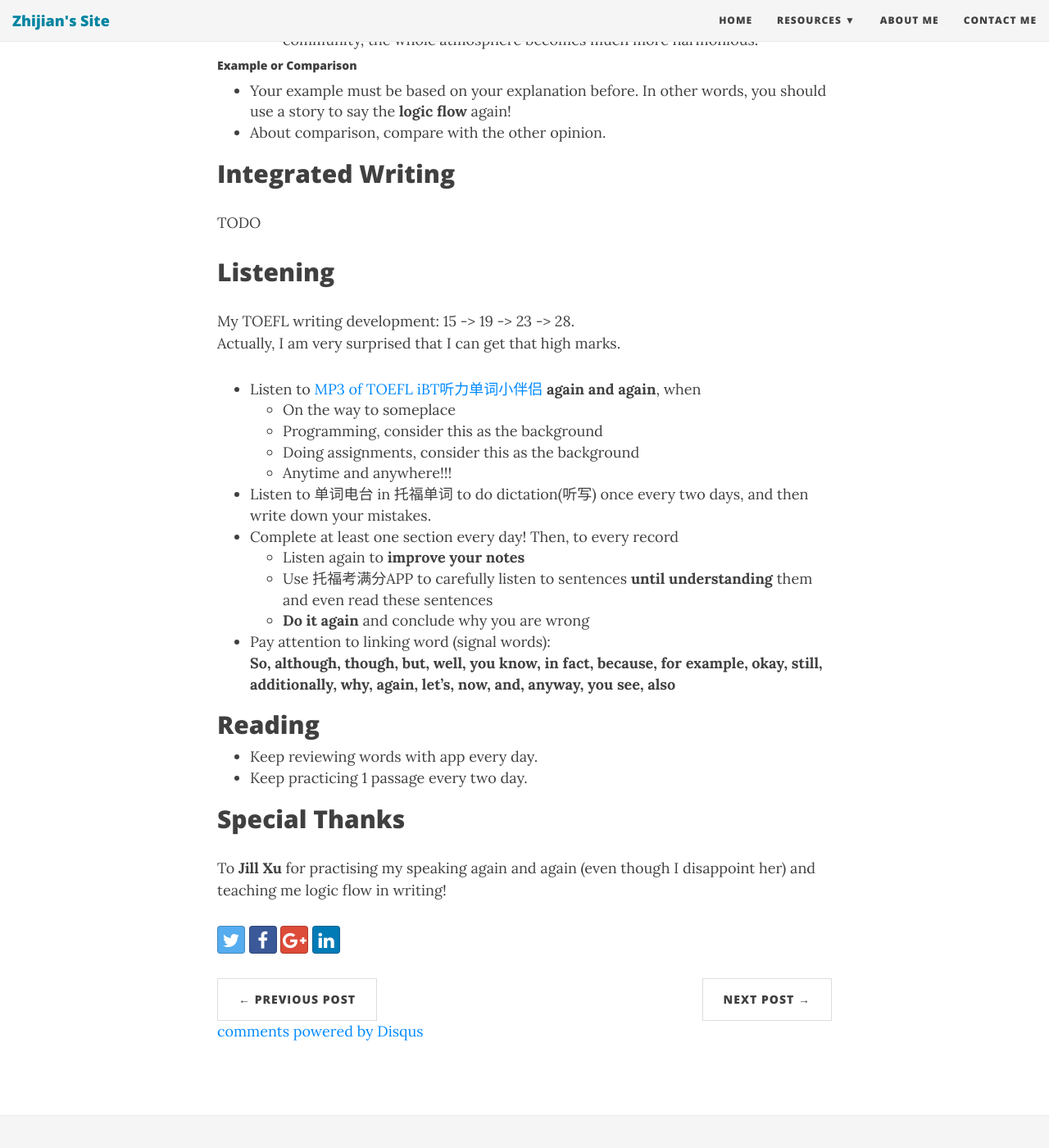
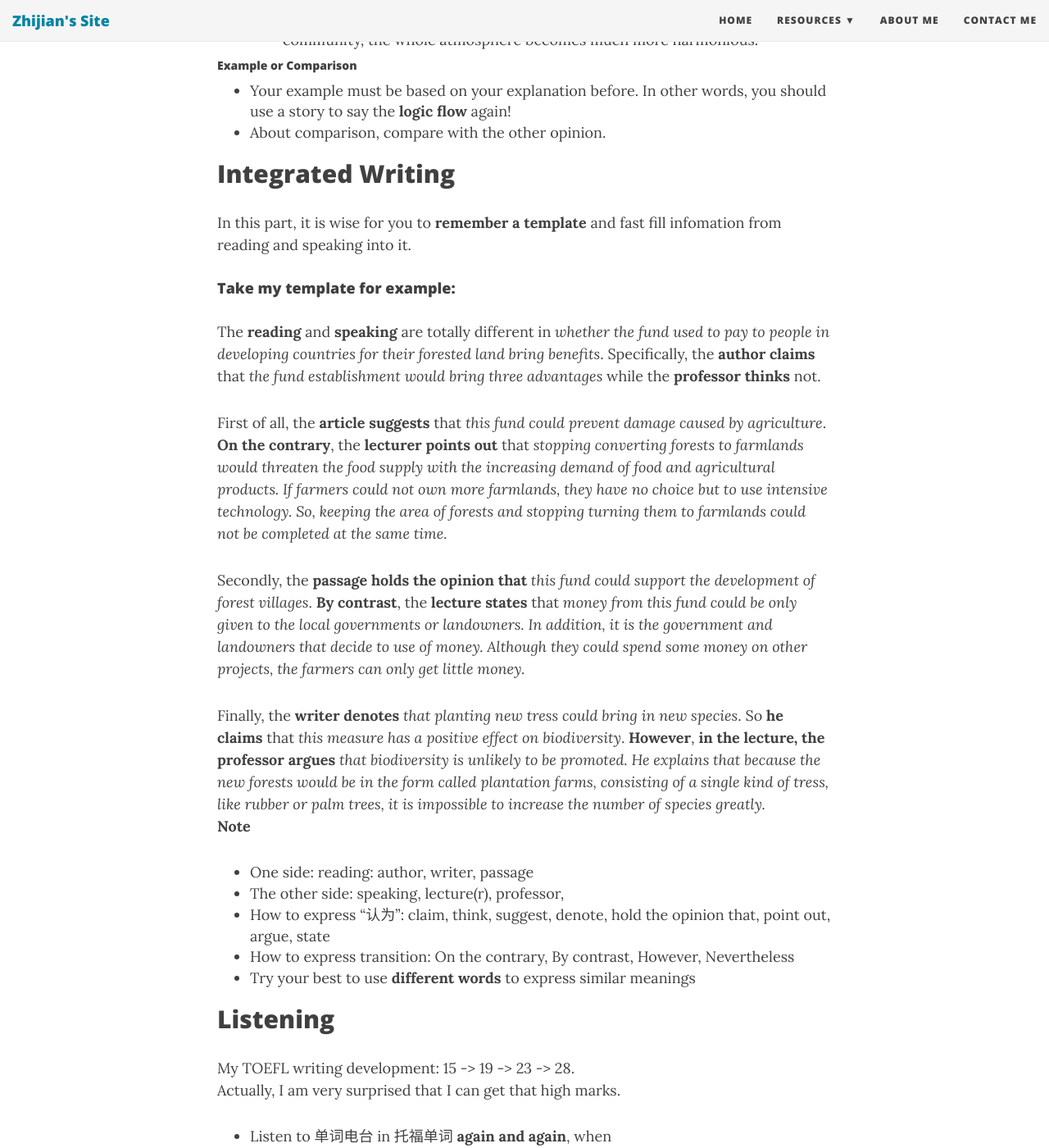
Before and after one commit to softwarelight/ZhijianJiang, a Jekyll site: the page built from _posts/fly_overseas/2016-09-24-TOEFL-Experience.md, in a window 1280 px wide and 1400 px high, scrolled down 3277 px. Shown: the whole window at 82% size. Built offline with Jekyll 4.4.1, drawn with Linux system fonts in a browser that asks for light colours; nearby versions of some CDN libraries; comment, search, counter and statistics services are not loaded; some of the changed text lies outside the part shown.

Commit message:
complete the part of integrated writing

```diff
--- a/_posts/fly_overseas/2016-09-24-TOEFL-Experience.md
+++ b/_posts/fly_overseas/2016-09-24-TOEFL-Experience.md
@@ -13,9 +13,9 @@ After struggling with TOEFL four times, from 78 to 106, maybe some of my ideas a
     * 扇贝单词
     * 托福考满分: The app of [TOEFL考满分](http://toefl.kmf.com) with most functions is able to record
     * 亦鸥托福: The app of [亦鸥](http://www.yeeaoo.com) with most functions
-    * 托福单词: It has a function called 单词电台, which you could listen to English words following their Chinese meanings
+    * 托福单词: It has a function called **单词电台**, which you could listen to English words following their Chinese meanings， ios link is [here](https://itunes.apple.com/us/app/tuo-fu-dan-ci-tuo-fu-ci-huiapp/id1080532068?mt=8)
 * Books:
-    * TOEFL iBT听力单词小伴侣: A book containing important listening words
+    * TOEFL iBT听力单词小伴侣: A book containing important listening words, MPS is [here](http://pan.baidu.com/s/1dEDAaSp)
 1614500185)
 * **Note**: Instead of listening to conversations or lectures on the way or during some other free time, I suggest listening to [MP3 of TOEFL iBT听力单词小伴侣](http://pan.baidu.com/s/1dEDAaSp)
 * Taobao:
@@ -102,18 +102,34 @@ When it comes to how to explain your idea, I recommended a trick called **Bridgi
 * About comparison, compare with the other opinion.
 
 ## Integrated Writing
-TODO
+In this part, it is wise for you to **remember a template** and fast fill infomation from reading and speaking into it.
+#### Take my template for example:
+The **reading** and **speaking** are totally different in *whether the fund used to pay to people in developing countries for their forested land bring benefits*. Specifically, the **author** **claims** that *the fund establishment would bring three advantages* while the **professor** **thinks** not.
+
+First of all, the **article** **suggests** that *this fund could prevent damage caused by agriculture*. **On the contrary**, the **lecturer** **points out** that *stopping converting forests to farmlands would threaten the food supply with the increasing demand of food and agricultural products. If farmers could not own more farmlands, they have no choice but to use intensive technology. So, keeping the area of forests and stopping turning them to farmlands could not be completed at the same time.*
+
+Secondly, the **passage** **holds the opinion that** *this fund could support the development of forest villages*. **By contrast**, the **lecture** **states** that *money from this fund could be only given to the local governments or landowners. In addition, it is the government and landowners that decide to use of money. Although they could spend some money on other projects, the farmers can only get little money.*
+
+Finally, the **writer** **denotes** *that planting new tress could bring in new species*. So **he claims** that *this measure has a positive effect on biodiversity*. **However**, **in the lecture, the professor** **argues** *that biodiversity is unlikely to be promoted. He explains that because the new forests would be in the form called plantation farms, consisting of a single kind of tress, like rubber or palm trees, it is impossible to increase the number of species greatly.*
+**Note**
+* One side: reading: author, writer, passage
+* The other side: speaking, lecture(r), professor,
+* How to express "认为": claim, think, suggest, denote, hold the opinion that, point out, argue, state
+* How to express transition: On the contrary, By contrast, However, Nevertheless
+* Try your best to use **different words** to express similar meanings
+
 
 ## Listening
 My TOEFL writing development: 15 -> 19 -> 23 -> 28.
 Actually, I am very surprised that I can get that high marks.
 
-* Listen to [MP3 of TOEFL iBT听力单词小伴侣](http://pan.baidu.com/s/1dEDAaSp) **again and again**, when
+* Listen to 单词电台 in 托福单词 **again and again**, when
    * On the way to someplace
    * Programming, consider this as the background
    * Doing assignments, consider this as the background
    * Anytime and anywhere!!!
-* Listen to 单词电台 in 托福单词 to do dictation(听写) once every two days, and then write down your mistakes.
+**Note**: Listen to "学科场景词汇" in priority
+* Listen to [MP3 of TOEFL iBT听力单词小伴侣](http://pan.baidu.com/s/1dEDAaSp) to do dictation(听写) once every two days, and then write down your mistakes.
 * Complete at least one section every day! Then, to every record
    * Listen again to **improve your notes**
    * Use 托福考满分APP to carefully listen to sentences **until understanding** them and even read these sentences
```
